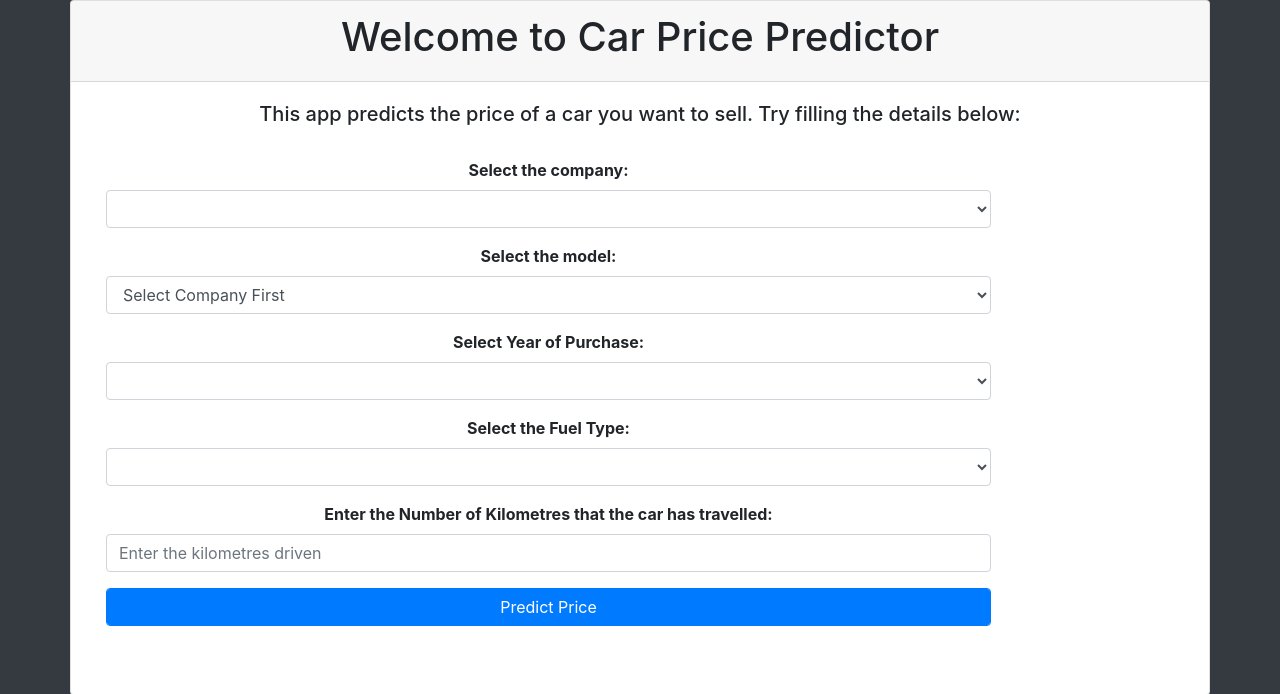
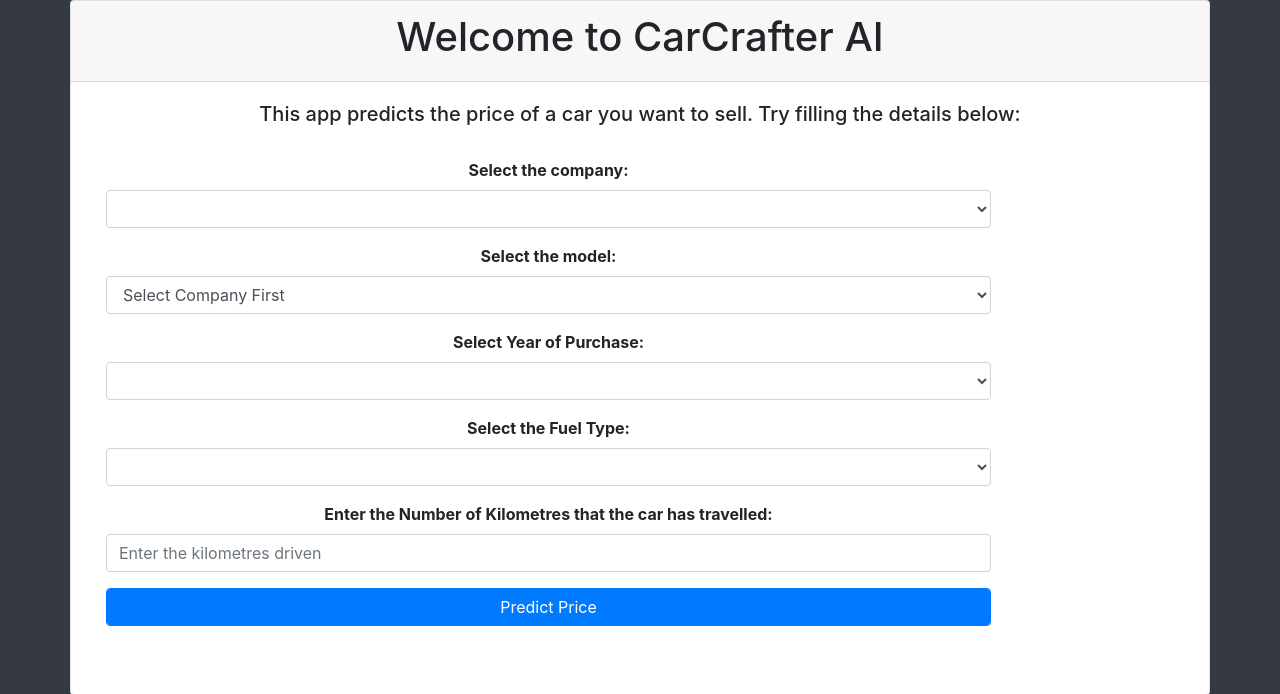
Before and after one commit to ronak228/Ai_Car_MarketPlace, a Flask app: template templates/index.html in a window 1280 px wide. Shown: the top 694 px of the page. Run offline with Flask 2, Linux system fonts and the light colour scheme; the template is opened without the code that fills it, so the values that code supplies are empty; some libraries are stand-ins or nearby versions.

Commit message:
Update Name

```diff
--- a/client/public/index.html
+++ b/client/public/index.html
@@ -7,7 +7,7 @@
     <meta name="theme-color" content="#000000" />
     <meta
       name="description"
-      content="Car Price Predictor - Predict car prices using machine learning"
+      content="CarCrafter AI - Predict car prices using machine learning"
     />
     <link rel="apple-touch-icon" href="%PUBLIC_URL%/logo192.png" />
     <!--
@@ -26,7 +26,7 @@
       work correctly both with client-side routing and a non-root public URL.
       Learn how to configure a non-root public URL by running `npm run build`.
     -->
-    <title>Car Price Predictor - Advanced Market Intelligence</title>
+    <title>CarCrafter AI - Advanced Market Intelligence</title>
   </head>
   <body>
     <noscript>You need to enable JavaScript to run this app.</noscript>
--- a/client/src/components/CarPricePredictor.js
+++ b/client/src/components/CarCrafterPredictor.js
@@ -3,7 +3,7 @@
 import Swal from 'sweetalert2';
 import PredictionStorage from '../utils/predictionStorage';
 
-const CarPricePredictor = () => {
+const CarCrafterPredictor = () => {
   const [formData, setFormData] = useState({
     company: '',
     model: '',
@@ -965,4 +965,4 @@
   );
 };
 
-export default CarPricePredictor;
+export default CarCrafterPredictor;
--- a/client/src/components/Home.js
+++ b/client/src/components/Home.js
@@ -23,7 +23,7 @@
           <div className="row align-items-center">
             <div className="col-lg-6">
               <h1 className="display-4 fw-bold mb-4">
-                <i className="fas fa-robot me-3"></i>CarPrice AI
+                <i className="fas fa-robot me-3"></i>CarCrafter AI
               </h1>
               <p className="lead mb-4">
                 Advanced AI-powered car price prediction with real-time market analysis.
--- a/client/src/components/Navbar.js
+++ b/client/src/components/Navbar.js
@@ -18,7 +18,7 @@
       <div className="container">
         <Link className="navbar-brand d-flex align-items-center" to="/">
           <span className="navbar-brand-icon me-2">🤖</span>
-          <span className="navbar-brand-text">CarPrice AI</span>
+          <span className="navbar-brand-text">CarCrafter AI</span>
         </Link>
 
         <button
@@ -64,7 +64,7 @@
               <>
                 <li className="nav-item">
                   <span className="nav-link">
-                    Welcome, {user?.name || 'User'}!
+                    Welcome, {user?.name || 'CarCrafter AI User'}!
                   </span>
                 </li>
                 <li className="nav-item">
--- a/client/src/components/RealTimeSalesDashboard.js
+++ b/client/src/components/RealTimeSalesDashboard.js
@@ -282,16 +282,16 @@
 
   return (
     <div className="container-fluid py-4">
-      {/* Header */}
+      {/* Welcome Banner */}
       <div className="row mb-4">
         <div className="col-12">
-          <div className="card bg-gradient-success text-white">
+          <div className="card bg-gradient-primary text-white">
             <div className="card-body">
               <div className="row align-items-center">
                 <div className="col-md-8">
                   <h2 className="card-title mb-2">
                     <i className="fas fa-chart-line me-2"></i>
-                    Real-Time Indian Car Sales Dashboard
+                    Welcome back, CarCrafter AI User! <span role="img" aria-label="dashboard">📊</span>
                   </h2>
                   <p className="card-text mb-0">
                     Live sales data for all Indian car brands including EV, Petrol, Diesel, CNG, and Hybrid vehicles
--- a/templates/enhanced_index.html
+++ b/templates/enhanced_index.html
@@ -24,7 +24,7 @@
 <!-- Navigation -->
 <nav class="navbar navbar-expand-lg navbar-dark bg-primary fixed-top">
     <div class="container">
-        <a class="navbar-brand" href="#"><i class="fas fa-car"></i> CarPredict Pro</a>
+        <a class="navbar-brand" href="#"><i class="fas fa-car"></i> CarCrafter AI</a>
         <button class="navbar-toggler" type="button" data-toggle="collapse" data-target="#navbarNav">
             <span class="navbar-toggler-icon"></span>
         </button>
--- a/templates/index.html
+++ b/templates/index.html
@@ -2,7 +2,7 @@
 <html lang="en">
 <head xmlns="http://www.w3.org/1999/xhtml">
     <meta charset="UTF-8">
-    <title>Car Price Predictor</title>
+    <title>CarCrafter AI</title>
     <link rel="stylesheet" href="static/css/style.css">
     <link rel="stylesheet" type="text/css"
           href="https://cdnjs.cloudflare.com/ajax/libs/font-awesome/5.11.2/css/all.css">
@@ -23,7 +23,7 @@
     <div class="row">
         <div class="card mt-50" style="width: 100%; height: 100%">
             <div class="card-header" style="text-align: center">
-                <h1>Welcome to Car Price Predictor</h1>
+                <h1>Welcome to CarCrafter AI</h1>
             </div>
             <div class="card-body">
                 <div class="col-12" style="text-align: center">
--- a/unified_app.py
+++ b/unified_app.py
@@ -375,7 +375,7 @@
 
 def health_check():
 
-    return jsonify({"status": "healthy", "message": "Car Price Predictor API is running"})
+    return jsonify({"status": "healthy", "message": "CarCrafter AI API is running"})
 
 
 
@@ -3756,7 +3756,7 @@
 
     return jsonify({
 
-        'message': 'Car Price Predictor API',
+        'message': 'CarCrafter AI API',
 
         'available_endpoints': available_endpoints,
 
```
Also changed, not shown: client/src/App.js (+7 -7 lines), client/src/components/Dashboard.js (+4 -4 lines), client/src/components/MongoSignIn.js (+7 -7 lines).
